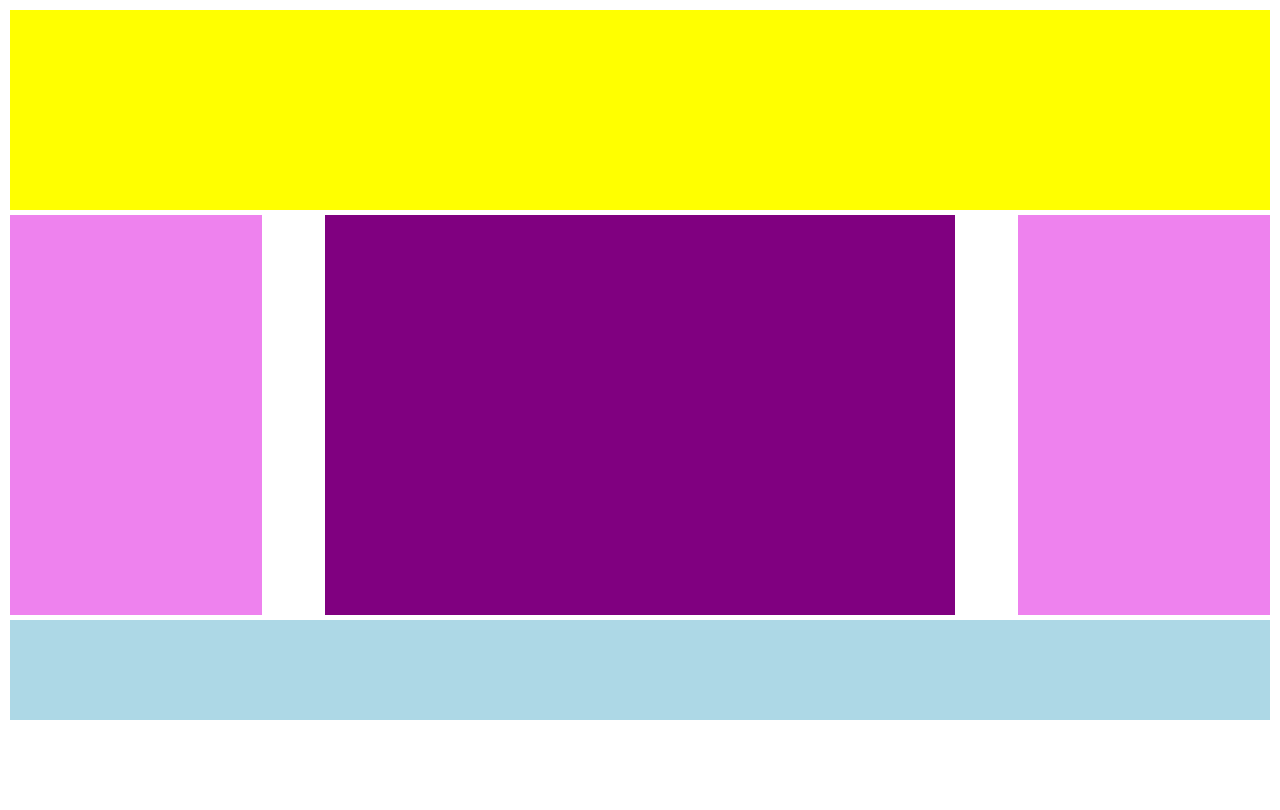
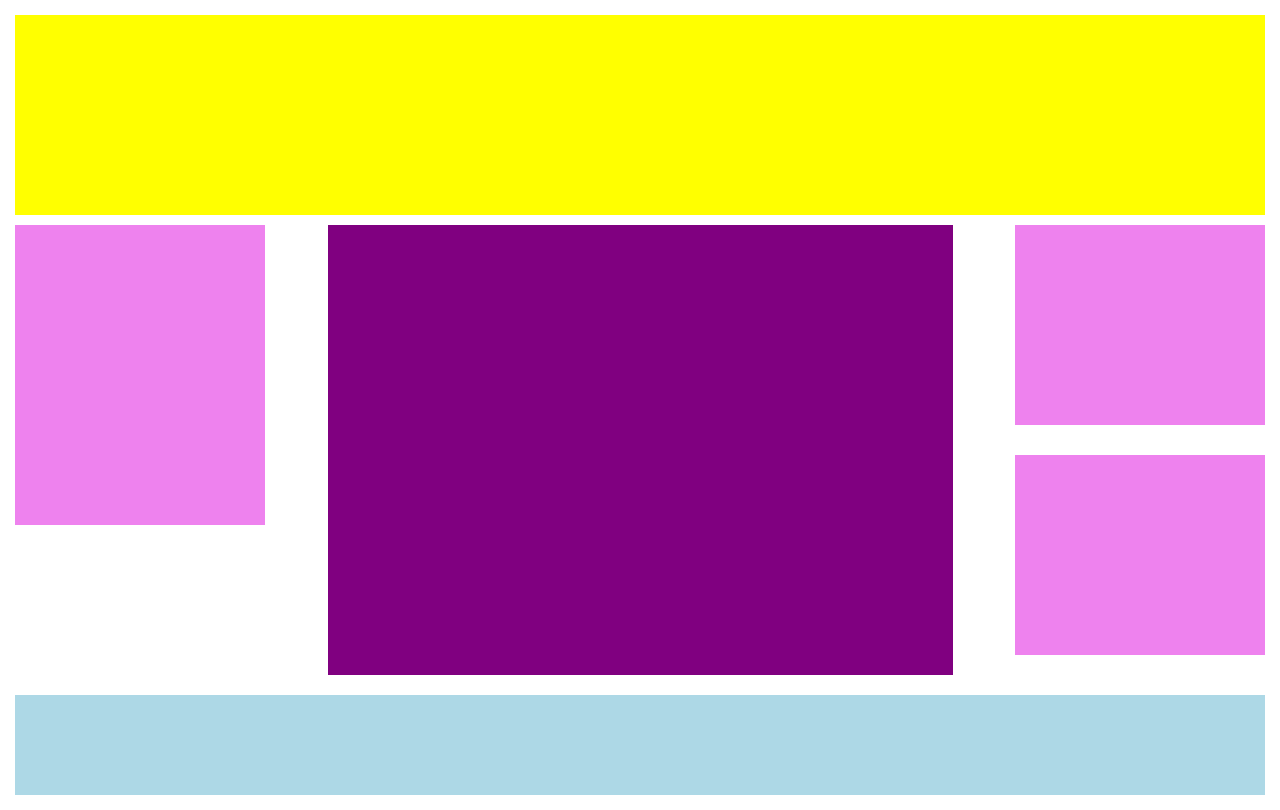
Before and after one commit to ChristianPucci91/htmlcss-struttura-wp, a plain HTML site: page index.html in a window 1280 px wide. Drawn offline with Linux system fonts and the light colour scheme.

Commit message:
fixing dimensions

```diff
--- a/css/style.css
+++ b/css/style.css
@@ -14,7 +14,7 @@
 /* pagina */
 #container {
 
-  margin:10px;
+  margin:15px;
   /* debug */
   /* height: 800px; */
   /* background: red; */
@@ -22,8 +22,8 @@
 }
 
 /* header */
-header {
-  margin-bottom: 5px;
+.yellowbox {
+  margin-bottom: 10px;
   /* debug */
   height:200px;
   background: yellow;
@@ -31,37 +31,42 @@ header {
 }
 
 /* parte principale */
+
 main {
-   margin-bottom: 5px;
 /* debug */
 /* background: black; */
 /* fine debug */
-
 }
 
-aside{
+.violetbox {
   float:left;
   width: 20%;
   /* debug */
-  height: 400px;
+  height: 300px;
   background: violet;
   /* fine debug */
 }
 
-section {
+#violet-small-box {
+  height: 200px;
+  margin-bottom: 30px;
+}
+
+.purplebox {
 
 float:left;
 width: 50%;
 margin:0 5%;
 /* debug */
-height: 400px;
+height: 450px;
 background: purple;
 /* fine debug */
 }
 
-footer {
+.lightbluebox {
 
   /* debug */
+  margin-top: 10px;
   height: 100px;
   background: lightblue;
   /* fine debug */
--- a/index.html
+++ b/index.html
@@ -15,6 +15,9 @@
      <!-- header -->
      <header>
 
+       <div class="yellowbox">
+       </div>
+
      </header>
 
      <!-- parte centrale layout -->
@@ -23,15 +26,27 @@
        <!-- left aside -->
        <aside>
 
+         <div class="violetbox">
+         </div>
+
        </aside>
 
        <!-- middle section -->
        <section>
 
+         <div class="purplebox">
+         </div>
+
        </section>
 
        <!-- right aside -->
        <aside>
+
+         <div id="violet-small-box"class="violetbox">
+         </div>
+         <div id="violet-small-box" class="violetbox">
+
+         </div>
 
        </aside>
 
@@ -41,6 +56,9 @@
       <!-- footer -->
      <footer>
 
+       <div class="lightbluebox">
+       </div>
+
      </footer>
 
 
```
